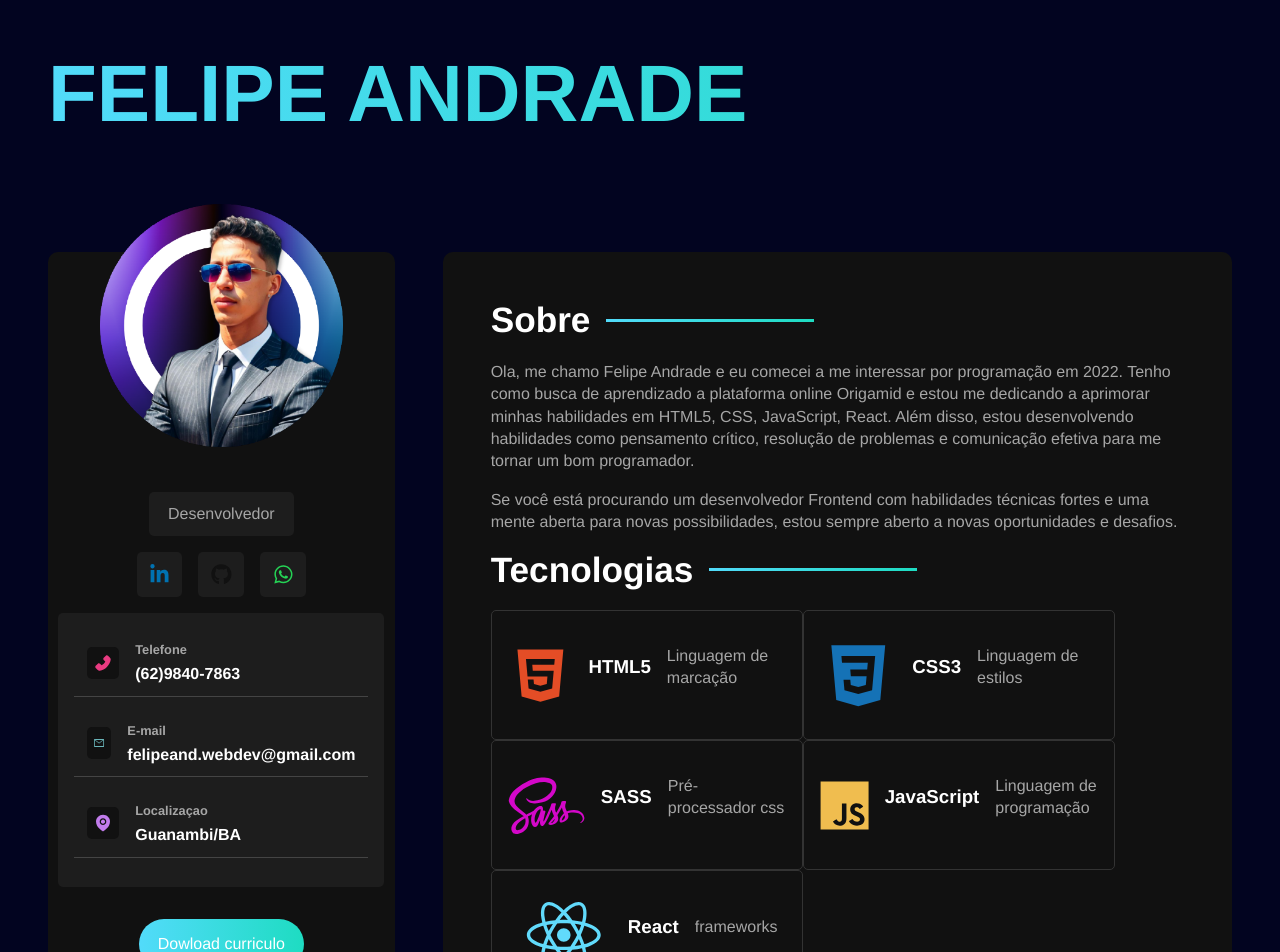
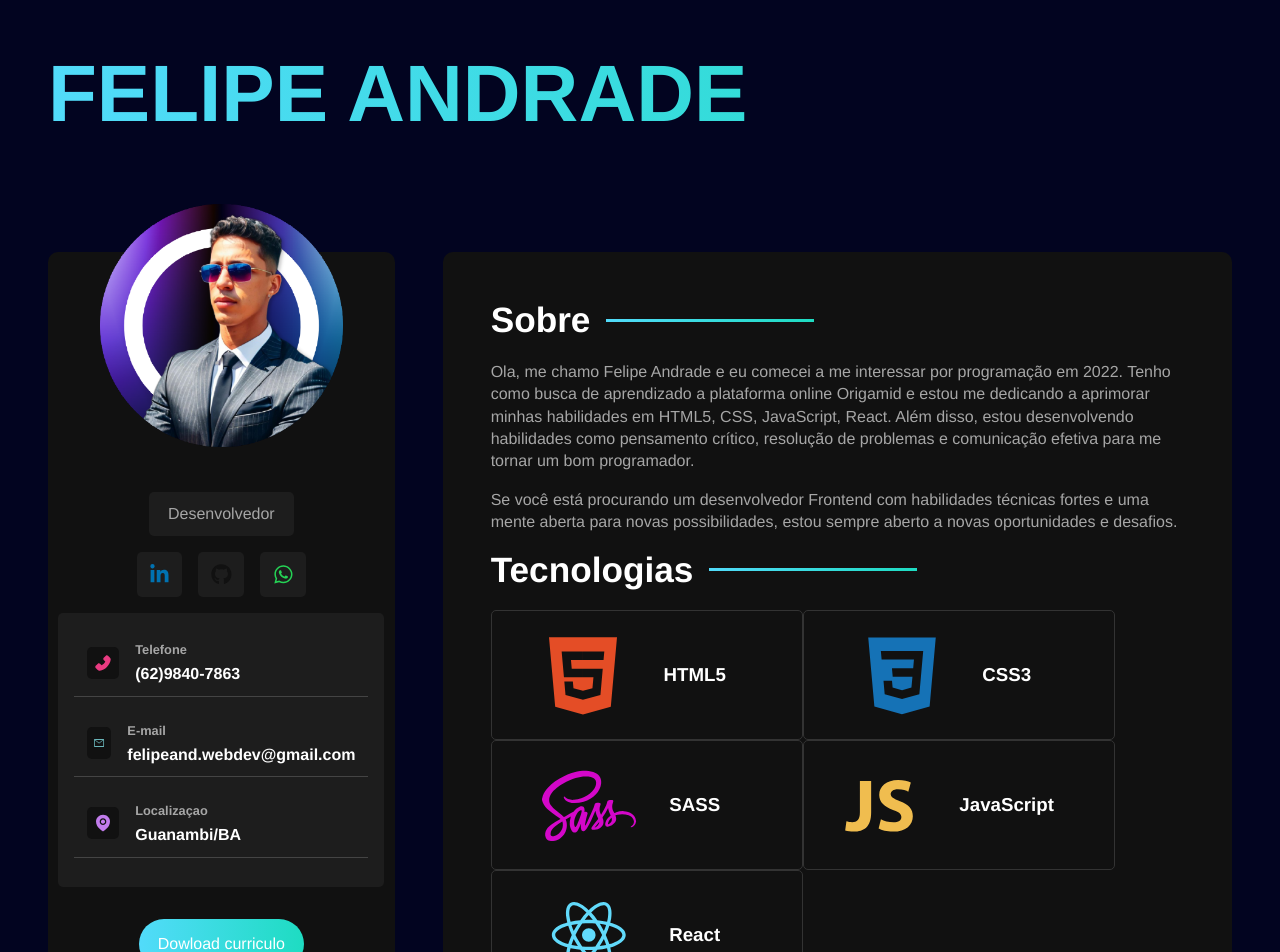
Before and after one commit to felipeand7/react-sass, a React (Vite) app: page / in a window 1280 px wide. Shown: the top 952 px of the page. Built offline with nearby package versions, Linux system fonts and the light colour scheme.

Commit message:
atualizando tecnologias

```diff
--- a/src/components/ProjectsContainer.jsx
+++ b/src/components/ProjectsContainer.jsx
@@ -8,7 +8,7 @@ export const ProjectsContainer = () => {
         de programação. Ganhei experiência através dos cursos da Origamid, além
         de inúmeros projetos independentes e estudos contínuos
       </p>
-      <a href="https://github.com/felipe0402" className="btn1">
+      <a href="https://github.com/felipe0402?tab=repositories" className="btn1">
         Ver Projetos
       </a>
     </section>
--- a/src/components/TechnologiesContainer.jsx
+++ b/src/components/TechnologiesContainer.jsx
@@ -1,4 +1,10 @@
-import { DiCss3, DiHtml5, DiJsBadge, DiReact, DiSass } from "react-icons/di";
+import {
+  DiCss3,
+  DiHtml5,
+  DiJavascript1,
+  DiReact,
+  DiSass,
+} from "react-icons/di";
 
 import "../style/components/technologiescontainer.sass";
 
@@ -7,27 +13,23 @@ const technologies = [
     id: "html",
     name: "HTML5",
     icon: <DiHtml5 />,
-    description: "Linguagem de marcação",
   },
   {
     id: "css",
     name: "CSS3",
     icon: <DiCss3 />,
-    description: "Linguagem de estilos",
   },
   {
     id: "sass",
     name: "SASS",
     icon: <DiSass />,
-    description: "Pré-processador css",
   },
   {
     id: "js",
     name: "JavaScript",
-    icon: <DiJsBadge />,
-    description: "Linguagem de programação",
+    icon: <DiJavascript1 />,
   },
-  { id: "react", name: "React", icon: <DiReact />, description: "frameworks" },
+  { id: "react", name: "React", icon: <DiReact /> },
 ];
 
 const TechnologiesContainer = () => {
--- a/src/style/components/technologiescontainer.sass
+++ b/src/style/components/technologiescontainer.sass
@@ -7,19 +7,19 @@
   .technologies-grid
     display: flex
     flex-wrap: wrap
-    gap: 1,5rem
+    gap: 2,5rem
 
     .technology-card
       @include mixins.center
-      gap: 1rem
+      gap: 2rem
       padding: 1rem
       border: 1px solid #333333
       width: 45%
+
       border-radius: variables.$card-border-radius
 
       h3
         color: variables.$text-color
-        margin-bottom: 1rem
 
       svg
           font-size: 6rem
```
Also changed, not shown: 1 other file (tests, documents, lock files or other folders).
